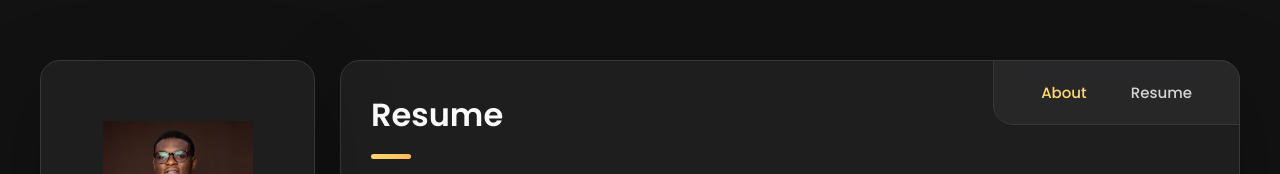
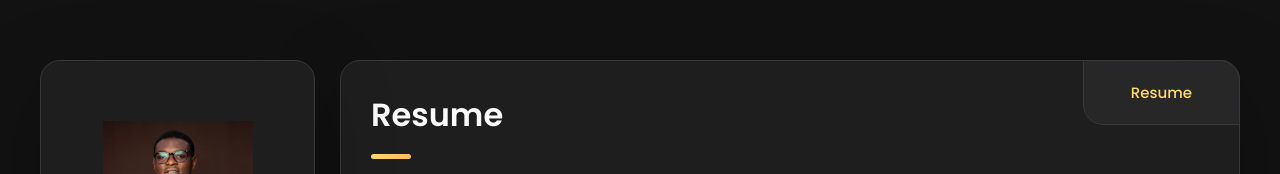
Before and after one commit to Danielmadugu/Portfolio42, a plain HTML site: page index.html in a window 1280 px wide. Shown: the top 174 px of the page. Drawn offline with Linux system fonts and the light colour scheme.

Commit message:
Update index.html

```diff
--- a/index.html
+++ b/index.html
@@ -170,12 +170,11 @@
         <ul class="navbar-list">
 
           <li class="navbar-item">
-            <button class="navbar-link  active" data-nav-link>About</button>
+            <button class="navbar-link  active" data-nav-link>Resume</button>
           </li>
 
-          <li class="navbar-item">
-            <button class="navbar-link" data-nav-link>Resume</button>
-          </li>
+
+
 
 
 
@@ -218,16 +217,6 @@ Willingness to take on added responsibilities to meet team goals. <p>
 
 
 
-
-
-
-
-
-
-
-      <!--
-        - #RESUME
-      -->
 
 
 
```
